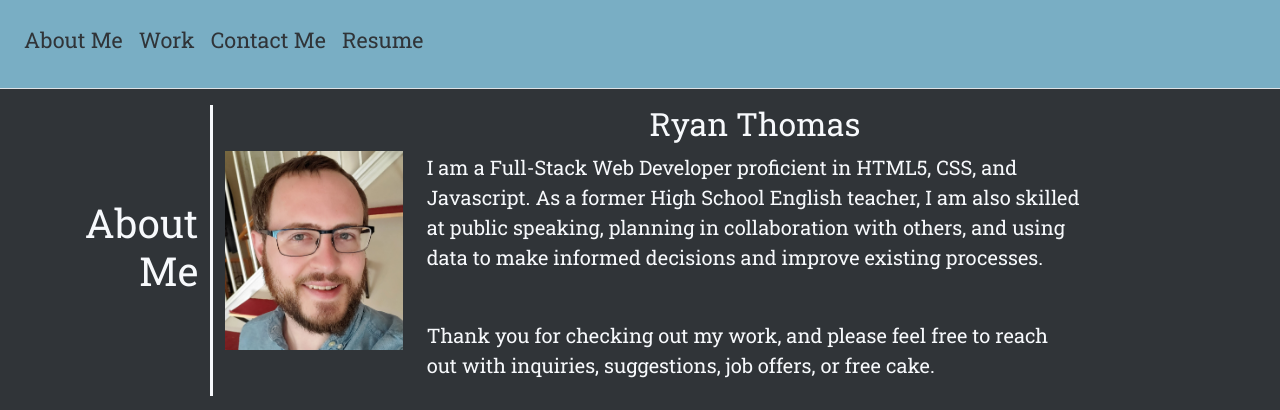
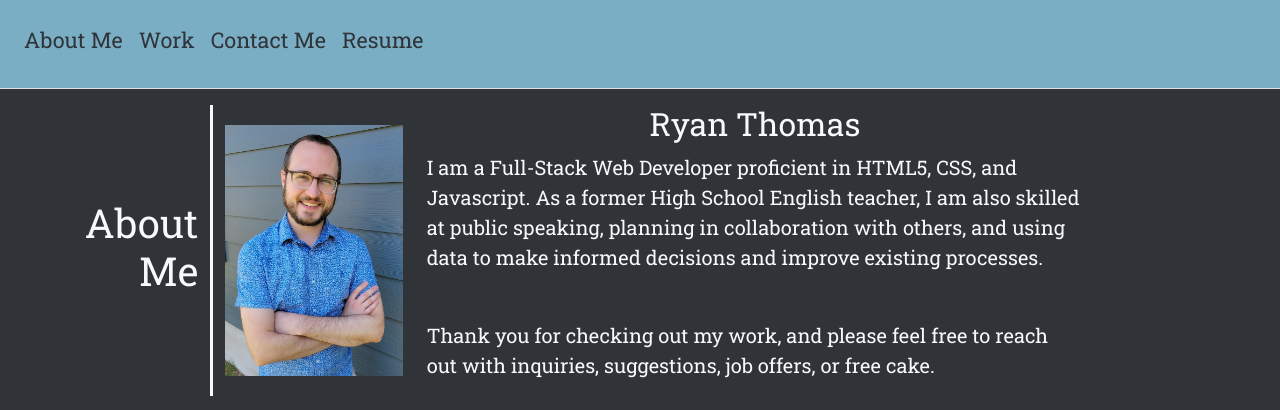
Before and after one commit to Stiltskinner/Portfolio-v2, a plain HTML site: page index.html in a window 1280 px wide. Shown: the top 410 px of the page. Drawn offline with nearby package versions, Linux system fonts and the light colour scheme.

Commit message:
Updated profile picture

```diff
--- a/index.html
+++ b/index.html
@@ -32,7 +32,7 @@
         <h1 class="text-end">About Me</h1>
       </div>
       <div class="col-lg-2 col-md-4 col-6 frame my-auto">
-        <img class="d-flex m-auto img-fluid" src="./Assets/images/Ryan headshot.jpg">
+        <img class="d-flex m-auto img-fluid" src="./Assets/images/Ryan profile pic.jpg">
       </div>
       <div class="d-flex row col-lg-7 col-md-5 col-12">
         <h2 class="text-center">Ryan Thomas</h2>
```
Also changed, not shown: Assets/images/Ryan headshot.jpg (deleted), Assets/images/Ryan profile pic.jpg (added).
